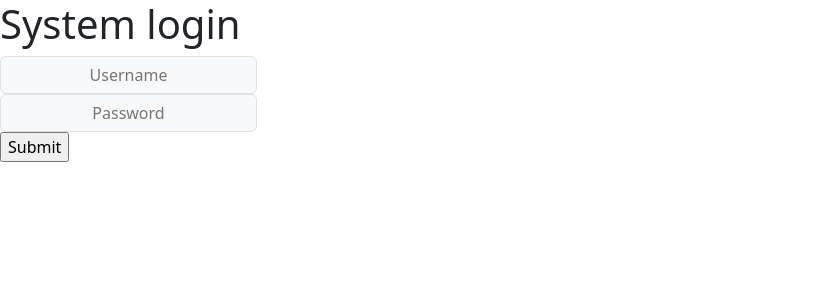
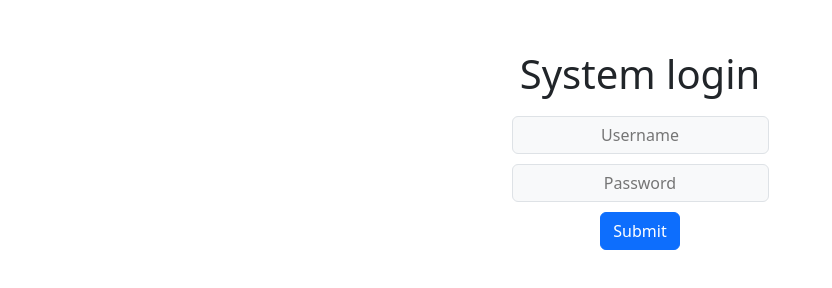
Before and after one commit to XD42/sysloginpage, a plain HTML site: page index.html in a window 1280 px wide. Shown: the whole page, without its empty margins (0-832 px from the left). Drawn offline with nearby package versions, Linux system fonts and the light colour scheme.

Commit message:
add js and css

```diff
--- a/css/style.css
+++ b/css/style.css
@@ -0,0 +1,7 @@
+body{
+    display: flex;
+    flex-direction: column;
+    align-items: center;
+    padding-top: 50px;
+    gap: 10px;
+}
--- a/index.html
+++ b/index.html
@@ -9,9 +9,9 @@
 </head>
 <body>
     <h1>System login</h1>
-    <input type="text" id="txt-username" placeholder="Username" class="input-group-text">
+    <input type="text" id="txt-username" placeholder="Username" class="input-group-text" >
     <input type="password" id="txt-password" placeholder="Password" class="input-group-text">
-    <input type="button" value="Submit" class="btn-light" id="btn-submit">
+    <input type="button" value="Submit" class="btn btn-primary" id="btn-submit">
 
 
     <script src="js/main.js"></script>
--- a/js/main.js
+++ b/js/main.js
@@ -1,3 +1,3 @@
-document.getElementById("btn-submit").onclick(function() {
-    alert("submit check")
-})
+document.getElementById("btn-submit").onclick = () => {
+    alert("Submit check");
+}
```
